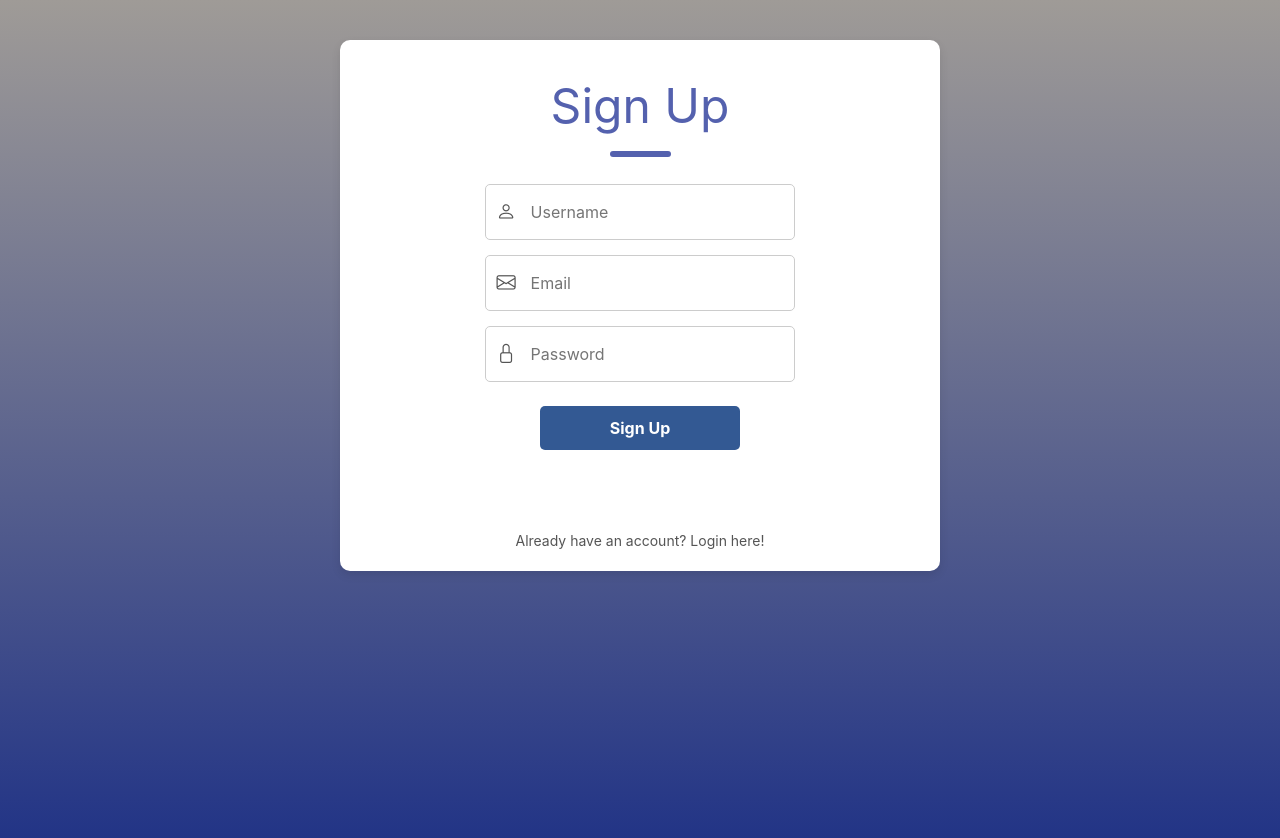
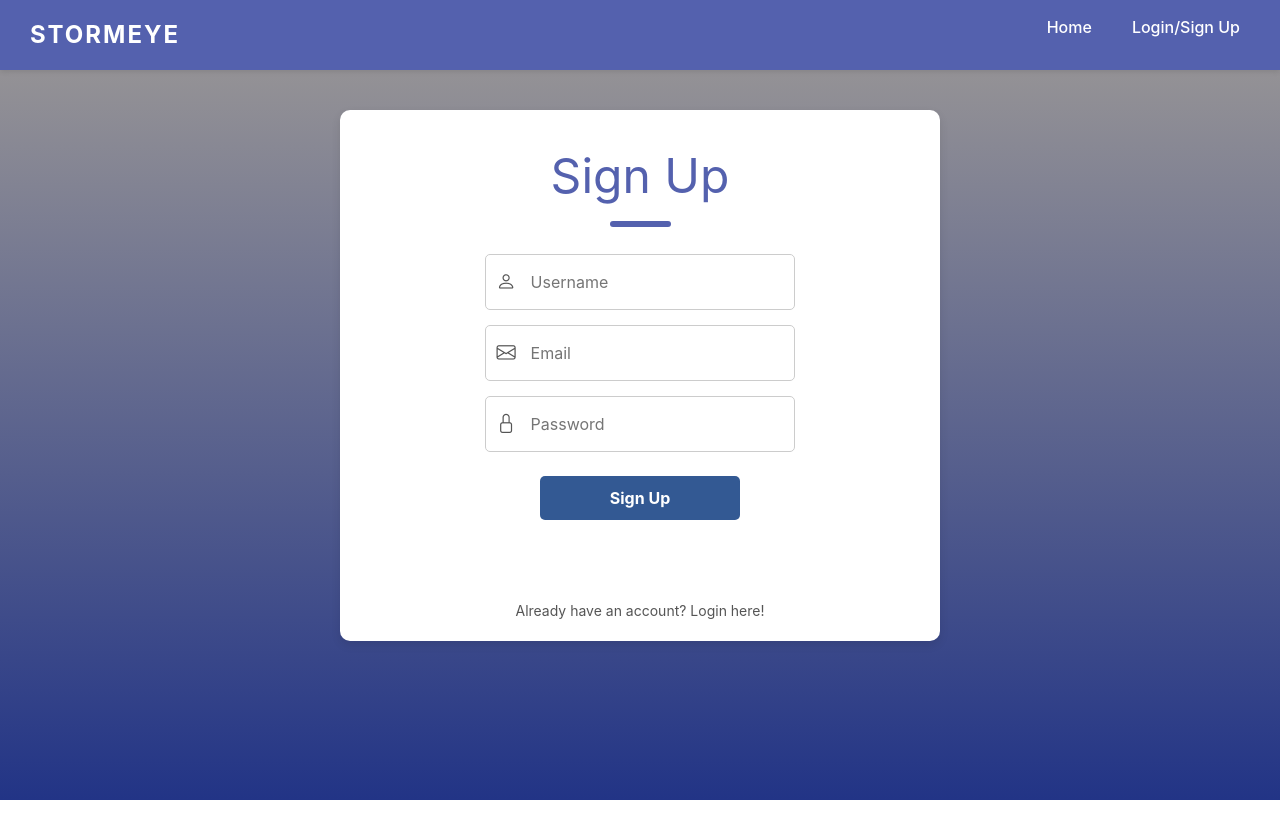
Before and after one commit to gracecavarretta/StormEye, a React (Vite) app in the folder client/: page /register in a window 1280 px wide. After the commit the page ends 800 px from the top, so only its background shows below. Built offline with nearby package versions, Linux system fonts and the light colour scheme.

Commit message:
Fixed main and app; made navbar universal

```diff
--- /dev/null
+++ b/client/src/App.jsx
@@ -0,0 +1,22 @@
+import 'bootstrap/dist/css/bootstrap.min.css';
+import './index.css'
+import { BrowserRouter as Router, Routes, Route } from 'react-router-dom';
+import LandingPage from './Components/LandingPage/LandingPage.jsx';
+import Login from './Components/LoginSignup/Login.jsx'
+import Signup from './Components/LoginSignup/Signup.jsx'
+import UserDash from './Components/UserPage/UserPage.jsx'
+
+function App() {
+  return (
+    <Router>
+      <Routes>
+        <Route path="/" element={<LandingPage />} />
+        <Route path="/login" element={<Login />} />
+        <Route path="/register" element={<Signup />} />
+        <Route path="/user-dashboard" element={<UserDash />} />
+      </Routes>
+    </Router>
+  )
+}
+
+export default App;
--- a/client/src/Components/LandingPage/LandingPage.css
+++ b/client/src/Components/LandingPage/LandingPage.css
@@ -1,49 +1,3 @@
-.navbar {
-  display: flex;
-  justify-content: space-between;
-  align-items: center;
-  background-color: #5461ae;
-  padding: 15px 30px;
-  color: white;
-  box-shadow: 0 2px 5px rgba(0, 0, 0, 0.1);
-}
-
-.navbar .logo {
-  font-size: 24px;
-  font-weight: bold;
-  text-transform: uppercase;
-  letter-spacing: 2px;
-}
-
-.navbar ul {
-  list-style: none;
-  display: flex;
-  gap: 20px;
-}
-
-.navbar ul li {
-  display: inline;
-}
-
-.navbar ul li a {
-  color: white;
-  text-decoration: none;
-  font-size: 16px;
-  font-weight: 500;
-  padding: 5px 10px;
-  border-radius: 5px;
-  transition: background-color 0.3s ease;
-}
-
-.navbar ul li a:hover {
-  background-color: rgba(255, 255, 255, 0.2);
-}
-
-.navbar ul li a.active {
-  background-color: rgba(255, 255, 255, 0.3);
-  font-weight: bold;
-}
-
 .hero {
   text-align: center;
   margin-top: 100px;
--- a/client/src/Components/LandingPage/LandingPage.jsx
+++ b/client/src/Components/LandingPage/LandingPage.jsx
@@ -1,18 +1,12 @@
 import React from "react";
+import NavBar from "../NavBar/NavBar.jsx";
 import { Link } from "react-router-dom";
 import "./LandingPage.css";
 
 const LandingPage = () => {
   return (
     <div>
-      <nav className="navbar">
-        <div className="logo">StormEye</div>
-        <ul>
-          <li><Link to="/">Home</Link></li>
-          <li><Link to="/login">Login/Sign Up</Link></li>
-        </ul>
-      </nav>
-
+      <NavBar />
       <div className="hero">
         <h1>Welcome to StormEye</h1>
         <Link to="/login" className="btn">Login/Sign Up</Link>
--- a/client/src/Components/LoginSignup/Login.jsx
+++ b/client/src/Components/LoginSignup/Login.jsx
@@ -3,6 +3,7 @@ import { useNavigate } from 'react-router-dom';
 import axios from 'axios';
 import './LoginSignup.css';
 import 'bootstrap-icons/font/bootstrap-icons.css';
+import NavBar from "../NavBar/NavBar.jsx";
 
 export const Login = () => {
   const [email, setEmail] = useState("");
@@ -23,7 +24,9 @@ export const Login = () => {
   };
 
   return (
-    <div className="container">
+    <div>
+      <NavBar />
+      <div className="container">
       <div className="header">
         <div className="text">Login</div>
         <div className="underline"></div>
@@ -61,6 +64,7 @@ export const Login = () => {
         <span onClick={() => navigate('/register')}>Register here!</span>
       </div>
     </div>
+    </div>
   );
 };
 
--- a/client/src/Components/LoginSignup/Signup.jsx
+++ b/client/src/Components/LoginSignup/Signup.jsx
@@ -3,6 +3,7 @@ import { useNavigate } from 'react-router-dom';
 import axios from 'axios';
 import './LoginSignup.css';
 import 'bootstrap-icons/font/bootstrap-icons.css';
+import NavBar from "../NavBar/NavBar.jsx";
 
 export const Signup = () => {
   const [username, setUsername] = useState("");
@@ -23,7 +24,9 @@ export const Signup = () => {
   };
 
   return (
-    <div className="container">
+    <div>
+      <NavBar />
+      <div className="container">
       <div className="header">
         <div className="text">Sign Up</div>
         <div className="underline"></div>
@@ -71,6 +74,7 @@ export const Signup = () => {
         <span onClick={() => navigate('/login')}>Login here!</span>
       </div>
     </div>
+    </div>
   );
 };
 
--- /dev/null
+++ b/client/src/Components/NavBar/NavBar.css
@@ -0,0 +1,45 @@
+.navbar {
+  display: flex;
+  justify-content: space-between;
+  align-items: center;
+  background-color: #5461ae;
+  padding: 15px 30px;
+  color: white;
+  box-shadow: 0 2px 5px rgba(0, 0, 0, 0.1);
+}
+
+.navbar .logo {
+  font-size: 24px;
+  font-weight: bold;
+  text-transform: uppercase;
+  letter-spacing: 2px;
+}
+
+.navbar ul {
+  list-style: none;
+  display: flex;
+  gap: 20px;
+}
+
+.navbar ul li {
+  display: inline;
+}
+
+.navbar ul li a {
+  color: white;
+  text-decoration: none;
+  font-size: 16px;
+  font-weight: 500;
+  padding: 5px 10px;
+  border-radius: 5px;
+  transition: background-color 0.3s ease;
+}
+
+.navbar ul li a:hover {
+  background-color: rgba(255, 255, 255, 0.2);
+}
+
+.navbar ul li a.active {
+  background-color: rgba(255, 255, 255, 0.3);
+  font-weight: bold;
+}
--- /dev/null
+++ b/client/src/Components/NavBar/NavBar.jsx
@@ -0,0 +1,16 @@
+import { Link } from 'react-router-dom';
+import "./NavBar.css";
+
+const NavBar = () => {
+  return (
+    <nav className="navbar">
+        <div className="logo">StormEye</div>
+        <ul>
+          <li><Link to="/">Home</Link></li>
+          <li><Link to="/login">Login/Sign Up</Link></li>
+        </ul>
+      </nav>
+  )
+}
+
+export default NavBar;
--- /dev/null
+++ b/client/src/Components/UserPage/UserPage.jsx
@@ -0,0 +1,29 @@
+import React, { useState } from 'react';
+import { useNavigate } from 'react-router-dom';
+import axios from 'axios';
+import './UserPage.css';
+import 'bootstrap-icons/font/bootstrap-icons.css';
+import NavBar from "../NavBar/NavBar.jsx";
+
+export const UserPage = () => {
+  //consts go here
+
+  return (
+    <div>
+      <NavBar />
+      <div class="grid-layout">
+        <div class="map">
+          Map
+        </div>
+        <div class="adj-col">
+          Map Settings, Quick Info/Search
+        </div>
+        <div class="next-col">
+          Profile Pic, User Settings, Notification Settings
+        </div>
+      </div>
+    </div>
+  );
+}
+
+export default UserPage;
--- a/client/src/main.jsx
+++ b/client/src/main.jsx
@@ -2,22 +2,10 @@ import { StrictMode } from 'react'
 import { createRoot } from 'react-dom/client'
 import 'bootstrap/dist/css/bootstrap.min.css';
 import './index.css'
-import { BrowserRouter as Router, Routes, Route } from 'react-router-dom';
-import LandingPage from './Components/LandingPage/LandingPage.jsx';
-import Signup from './Components/LoginSignup/Signup.jsx'
-import Login from './Components/LoginSignup/Login.jsx'
+import App from './App.jsx'
 
 createRoot(document.getElementById('root')).render(
-  <Router>
-      <Routes>
-        {/* Route for landing page */}
-        <Route path="/" element={<LandingPage />} />
-
-        {/* Route for signup page */}
-        <Route path="/register" element={<Signup />} />
-
-        {/* Route for login page */}
-        <Route path="/login" element={<Login />} />
-      </Routes>
-    </Router>
+  <StrictMode>
+    <App />
+  </StrictMode>
 )
```
Also changed, not shown: client/src/Components/UserPage/UserPage.css (added).
